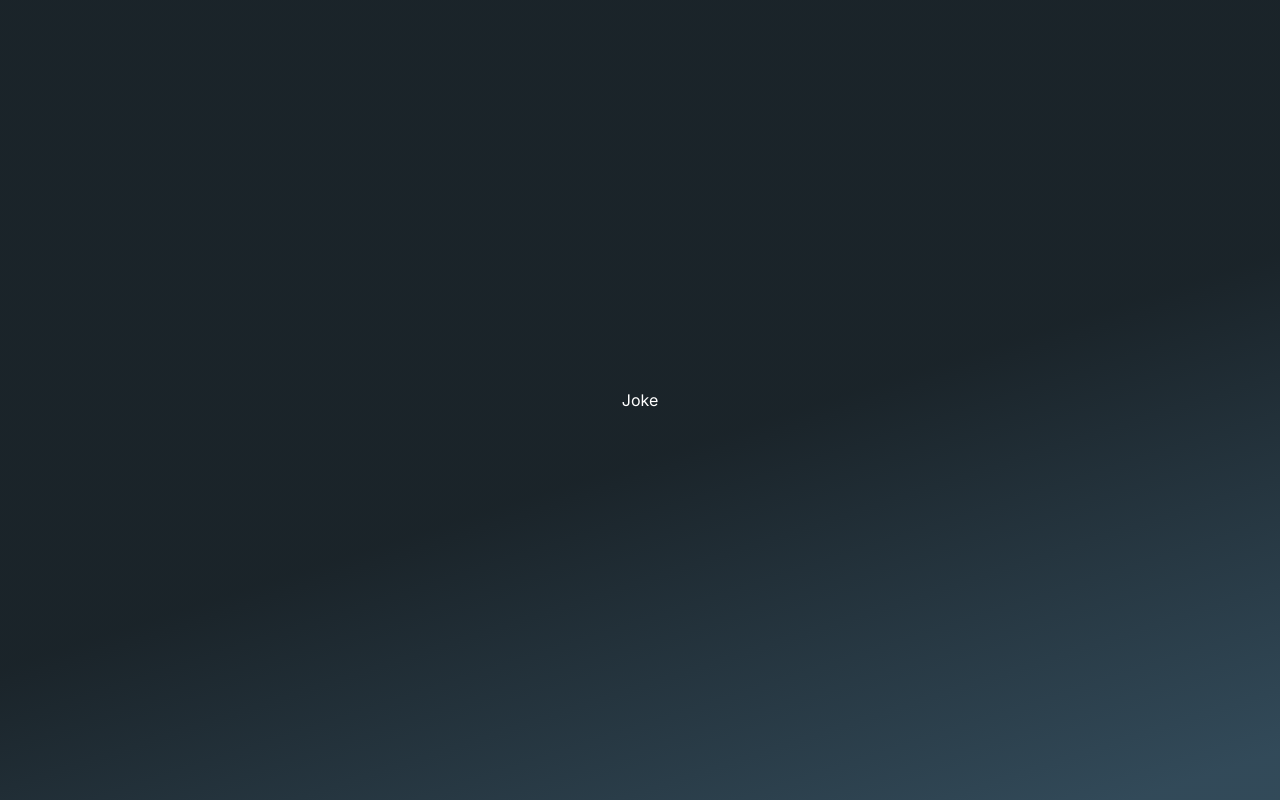
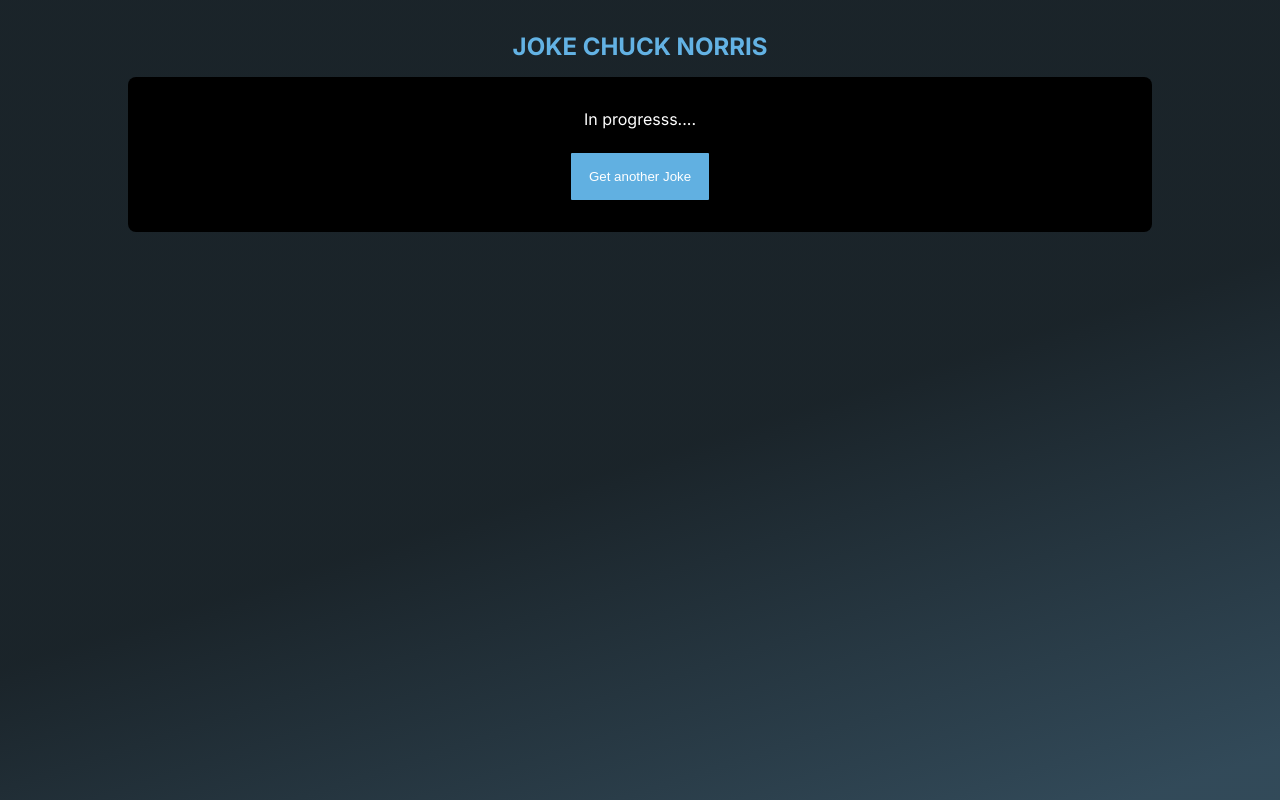
Before and after one commit to YsisC/calculadora, a Next.js app: page /jokes in a window 1280 px wide. Built offline with nearby package versions, Linux system fonts and the light colour scheme.

Commit message:
mejorando el diseño de joke

```diff
--- a/src/app/globals.css
+++ b/src/app/globals.css
@@ -48,3 +48,18 @@
     margin-top: 2rem;
     text-decoration: underline;
   }
+
+  .text_primary{
+    color:  rgba(103, 186, 238, 0.95);
+    text-transform: uppercase;
+    font-size: xx-larger;
+    margin-bottom: 1rem;;
+}
+
+button {
+  background-color:   rgba(103, 186, 238, 0.95);
+  color: inherit;
+  padding: 1rem 1.1rem 1rem 1.1rem;
+  border: none;
+  border-radius: 1px;
+}
--- a/src/app/history/page.tsx
+++ b/src/app/history/page.tsx
@@ -1,4 +1,4 @@
-import { HistoryList } from '@/components/HistoryList'
+import { HistoryList } from '@/components/HistoryList/HistoryList'
 import React from 'react'
 
  const HistoryPage = () => {
--- a/src/app/jokes/page.tsx
+++ b/src/app/jokes/page.tsx
@@ -1,8 +1,11 @@
+import { JokeList } from '@/components/Joke/Joke'
 import React from 'react'
 
 const JokePage = () => {
   return (
-    <div>Joke </div>
+    <main className='s' >
+      <JokeList />
+    </main>
   )
 }
 
--- a/src/app/page.tsx
+++ b/src/app/page.tsx
@@ -1,6 +1,6 @@
 "use client";
 
-import { Calculadora } from "@/components/Calculator";
+import { Calculadora } from "@/components/Calculator/Calculator";
 
 const HomePage = () => {
 
--- a/src/components/HistoryList.module.css
+++ b/src/components/HistoryList/HistoryList.module.css
@@ -37,11 +37,6 @@
     color:  rgba(103, 186, 238, 0.95);
     font-size: x-larger;
 }
-.text_primary{
-    color:  rgba(103, 186, 238, 0.95);
-    font-size: xx-larger;
-    margin-bottom: 1rem;;
-}
 
 @media (max-width: 800px) {
     .historyItem{
--- a/src/components/HistoryList.tsx
+++ b/src/components/HistoryList/HistoryList.tsx
@@ -5,7 +5,7 @@
 import {
   removeCharacter,
   deleteHistory,
-} from "../redux/features/calculatorSlice";
+} from "../../redux/features/calculatorSlice";
 import DeleteForeverOutlinedIcon from "@mui/icons-material/DeleteForeverOutlined";
 import HistoryOutlinedIcon from "@mui/icons-material/HistoryOutlined";
 
@@ -24,7 +24,7 @@
 
   return (
     <div className={styles.historyContainer}>
-      <h2 className={styles.text_primary}>History</h2>
+      <h2 className={"text_primary"}>History</h2>
 
       {history.map((entry, index) => (
         <div key={index} className={styles.historyItem}>
--- /dev/null
+++ b/src/components/Joke/Joke.module.css
@@ -0,0 +1,19 @@
+.jokeListContainer {
+    width: 100vw;
+    height: 100vh;
+    display: flex;
+    flex-direction: column;
+    align-items: center;
+    padding-top: 2rem;
+}
+.card {
+    background-color: black;
+    width: 80vw;
+    padding: 2rem 0 2rem 0;
+    border-radius: 0.5rem;
+    display: flex;
+    flex-direction: column;
+    align-items: center;
+    justify-content: center;
+    gap: 1.5rem;
+}
--- /dev/null
+++ b/src/components/Joke/Joke.tsx
@@ -0,0 +1,13 @@
+import React from 'react'
+import styles from "./Joke.module.css";
+export const JokeList = () => {
+  return (
+    <section className={styles.jokeListContainer}>
+      <h2 className={"text_primary"}>Joke Chuck Norris</h2>
+      <div  className={styles.card}>
+        <p> In progresss....</p>
+        <button className='button'>Get another Joke</button>
+      </div>
+      </section>
+  )
+}
```
Also changed, not shown: src/components/Calculator/Calculator.tsx (renamed from src/components/Calculator.tsx, +4 -4 lines), src/components/Calculator/Calculator.module.css (renamed from src/components/Calculator.module.css), src/components/Loader.tsx (deleted).
